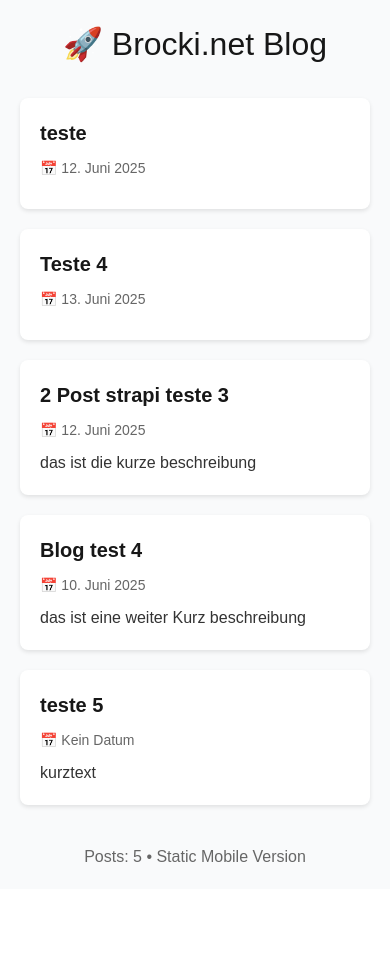
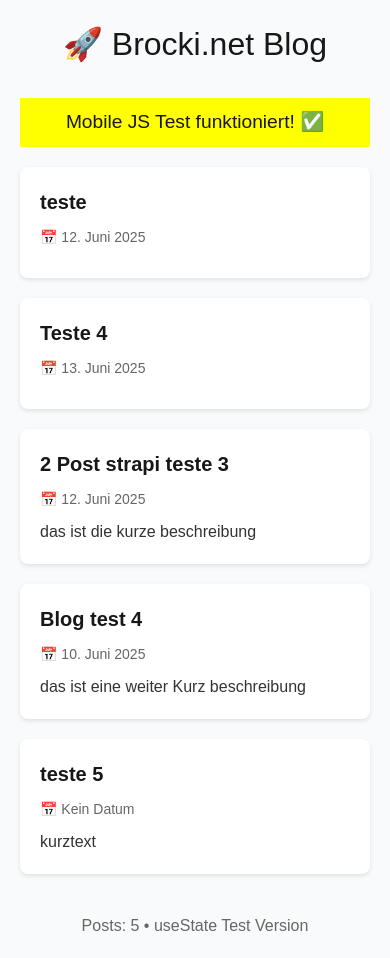
Before and after one commit to lignoshop/mein-blog-frontend, a Next.js app: page /blog in a window 390 px wide. Before the commit the page ends 889 px from the top, so only its background shows below. Built offline with nearby package versions, Linux system fonts and the light colour scheme.

Commit message:
Mobile Debug: useState test

```diff
--- a/src/app/blog/page.tsx
+++ b/src/app/blog/page.tsx
@@ -1,11 +1,24 @@
 'use client';
+import { useState } from 'react';
 
 export default function BlogPage() {
+  const [testState, setTestState] = useState('Mobile JS Test funktioniert! ✅');
+
   return (
     <div style={{ padding: '20px', backgroundColor: '#f9fafb', minHeight: '100vh' }}>
       <h1 style={{ textAlign: 'center', marginBottom: '30px', fontSize: '2rem' }}>
         🚀 Brocki.net Blog
       </h1>
+
+      <div style={{
+        backgroundColor: 'yellow',
+        padding: '10px',
+        marginBottom: '20px',
+        textAlign: 'center',
+        fontSize: '1.2rem'
+      }}>
+        {testState}
+      </div>
 
       <div style={{ maxWidth: '800px', margin: '0 auto' }}>
         <div style={{
@@ -94,7 +107,7 @@ export default function BlogPage() {
       </div>
 
       <div style={{ textAlign: 'center', marginTop: '40px', color: '#666' }}>
-        Posts: 5 • Static Mobile Version
+        Posts: 5 • useState Test Version
       </div>
     </div>
   );
```
